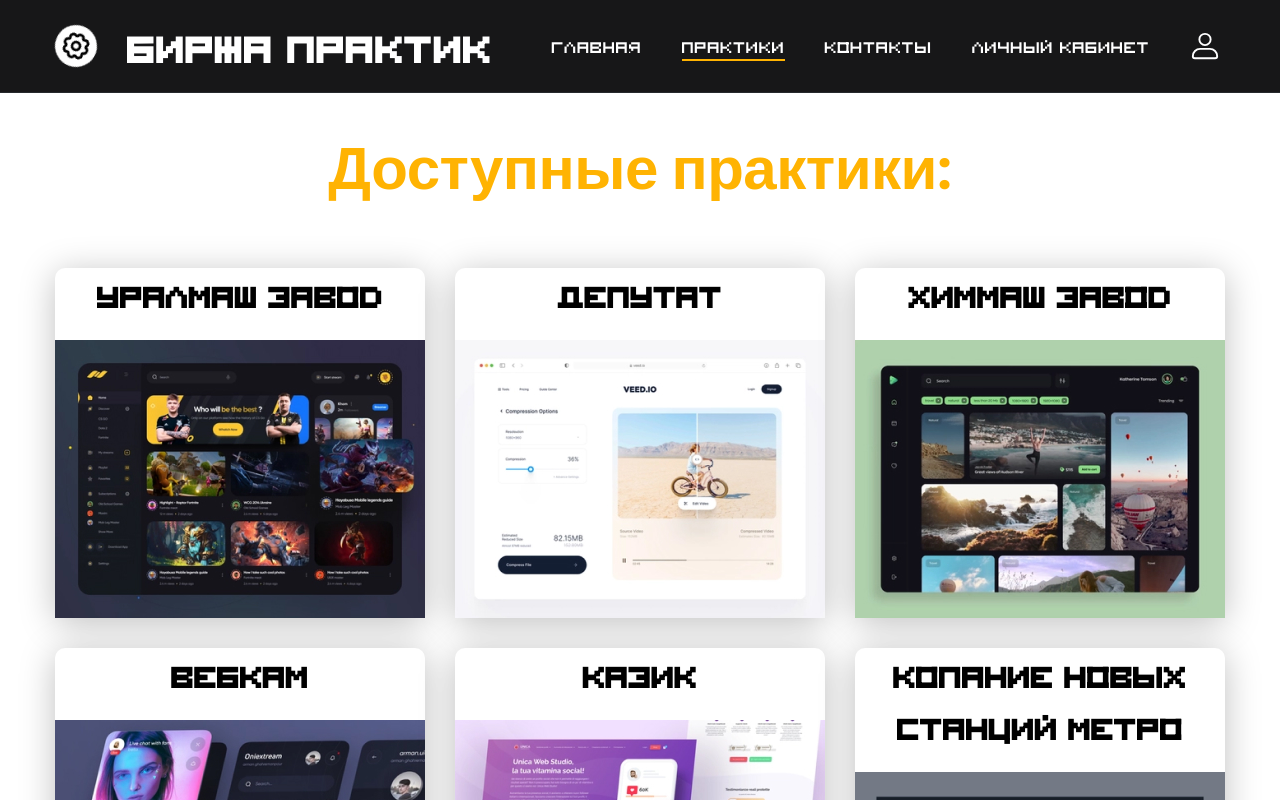
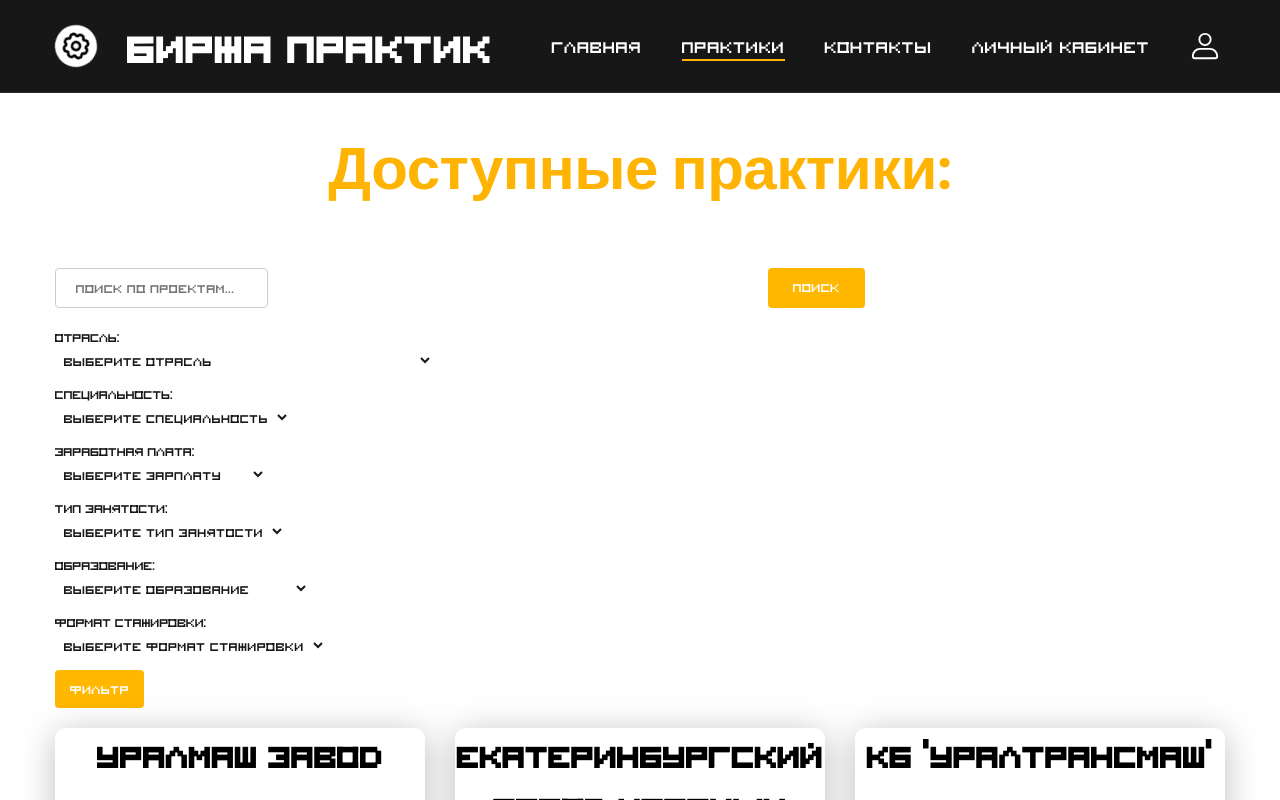
Before and after one commit to m3kskssssssss/web-uralsky-pelmeni, a React (Create React App) app: page /projects in a window 1280 px wide. Shown: the top 800 px of the page. Built offline with nearby package versions, Linux system fonts and the light colour scheme.

Commit message:
Front 1.3
Filters added. Need update projectList and add more photos and categories.

```diff
--- a/src/helpers/projectList.js
+++ b/src/helpers/projectList.js
@@ -22,81 +22,81 @@ const projects = [
         skills: "React, Node.js, MongoDB",
         img: project01,
         imgBig: project01Big,
-        gitHubLink: "https://github.com"
-
+        gitHubLink: "https://github.com",
+        industry: "Информационные технологии, системная интеграция, интернет",
+        specialty: "Frontend",
+        salary: 50000,
+        employmentType: "Полная занятость",
+        education: "высшее",
+        internshipFormat: "дистанционно"
     },
     {
-        title: "Депутат",
-        skills: "React, Node.js, MongoDB",
+        title: "Екатеринбургский завод цветных металлов",
+        skills: "C++, Python, SQL",
         img: project02,
         imgBig: project02Big,
-        gitHubLink: "https://github.com"
-
+        gitHubLink: "https://github.com",
+        industry: "Металлургия, производство",
+        specialty: "Backend",
+        salary: 60000,
+        employmentType: "Полная занятость",
+        education: "высшее",
+        internshipFormat: "очное"
     },
     {
-        title: "Химмаш завод",
-        skills: "React, Node.js, MongoDB",
+        title: "КБ 'Уралтрансмаш'",
+        skills: "Java, Spring, PostgreSQL",
         img: project03,
         imgBig: project03Big,
-        gitHubLink: "https://github.com"
-
+        gitHubLink: "https://github.com",
+        industry: "Производство, машиностроение",
+        specialty: "Fullstack",
+        salary: 70000,
+        employmentType: "Полная занятость",
+        education: "высшее",
+        internshipFormat: "гибридно"
     },
     {
-        title: "Вебкам",
-        skills: "React, Node.js, MongoDB",
+        title: "Уральская горно-металлургическая компания",
+        skills: "HTML, CSS, JavaScript",
         img: project04,
         imgBig: project04Big,
-        gitHubLink: "https://github.com"
-
+        gitHubLink: "https://github.com",
+        industry: "Горная промышленность",
+        specialty: "Frontend",
+        salary: 55000,
+        employmentType: "Частичная занятость",
+        education: "высшее",
+        internshipFormat: "дистанционно"
     },
     {
-        title: "Казик",
-        skills: "React, Node.js, MongoDB",
+        title: "Академия цифровых технологий",
+        skills: "Python, Django, React",
         img: project05,
         imgBig: project05Big,
-        gitHubLink: "https://github.com"
-
+        gitHubLink: "https://github.com",
+        industry: "Образование, IT",
+        specialty: "Backend",
+        salary: 48000,
+        employmentType: "Полная занятость",
+        education: "высшее",
+        internshipFormat: "онлайн"
     },
     {
-        title: "Копание новых станций метро",
-        skills: "React, Node.js, MongoDB",
+        title: "Екатеринбургский завод 'Трансформатор'",
+        skills: "C#, .NET, Azure",
         img: project06,
         imgBig: project06Big,
-        gitHubLink: "https://github.com"
+        gitHubLink: "https://github.com",
+        industry: "Энергетика, производство",
+        specialty: "Fullstack",
+        salary: 65000,
+        employmentType: "Полная занятость",
+        education: "высшее",
+        internshipFormat: "гибридно"
+    },
 
-    },
-    {
-        title: "Копание новых станций метро",
-        skills: "React, Node.js, MongoDB",
-        img: project06,
-        imgBig: project06Big,
-        gitHubLink: "https://github.com"
 
-    },
-    {
-        title: "Копание новых станций метро",
-        skills: "React, Node.js, MongoDB",
-        img: project06,
-        imgBig: project06Big,
-        gitHubLink: "https://github.com"
-
-    },
-    {
-        title: "Копание новых станций метро",
-        skills: "React, Node.js, MongoDB",
-        img: project06,
-        imgBig: project06Big,
-        gitHubLink: "https://github.com"
-
-    },
-    {
-        title: "Копание новых станций метро",
-        skills: "React, Node.js, MongoDB",
-        img: project06,
-        imgBig: project06Big,
-        gitHubLink: "https://github.com"
-
-    },
 ];
 
 export {projects}
--- /dev/null
+++ b/src/pages/Filters.js
@@ -0,0 +1,81 @@
+import React, { useState } from 'react';
+
+const Filters = ({ onFilter }) => {
+    const [industry, setIndustry] = useState('');
+    const [specialty, setSpecialty] = useState('');
+    const [salary, setSalary] = useState('');
+    const [employmentType, setEmploymentType] = useState('');
+    const [education, setEducation] = useState('');
+    const [internshipFormat, setInternshipFormat] = useState('');
+
+    const handleFilter = () => {
+        onFilter({ industry, specialty, salary, employmentType, education, internshipFormat });
+    };
+
+    return (
+        <div className="filters">
+            <div>
+                <label>Отрасль:</label>
+                <select value={industry} onChange={(e) => setIndustry(e.target.value)}>
+                    <option value="">Выберите отрасль</option>
+                    <option value="Автомобильный бизнес">Автомобильный бизнес</option>
+                    <option value="Гостиницы, рестораны, общепит, кейтеринг">Гостиницы, рестораны, общепит, кейтеринг</option>
+                    {/* Добавьте остальные отрасли */}
+                </select>
+            </div>
+
+            <div>
+                <label>Специальность:</label>
+                <select value={specialty} onChange={(e) => setSpecialty(e.target.value)}>
+                    <option value="">Выберите специальность</option>
+                    <option value="Frontend">Frontend</option>
+                    <option value="Backend">Backend</option>
+                    {/* Добавьте остальные специальности */}
+                </select>
+            </div>
+
+            <div>
+                <label>Заработная плата:</label>
+                <select value={salary} onChange={(e) => setSalary(e.target.value)}>
+                    <option value="">Выберите зарплату</option>
+                    <option value="0">без заработной платы</option>
+                    <option value="20000">от 20.000</option>
+                    <option value="50000">от 50.000</option>
+                    {/* Добавьте остальные зарплаты */}
+                </select>
+            </div>
+
+            <div>
+                <label>Тип занятости:</label>
+                <select value={employmentType} onChange={(e) => setEmploymentType(e.target.value)}>
+                    <option value="">Выберите тип занятости</option>
+                    <option value="Полная занятость">Полная занятость</option>
+                    <option value="Неполная занятость">Неполная занятость</option>
+                </select>
+            </div>
+
+            <div>
+                <label>Образование:</label>
+                <select value={education} onChange={(e) => setEducation(e.target.value)}>
+                    <option value="">Выберите образование</option>
+                    <option value="высшее">высшее</option>
+                    <option value="среднее профессиональное">среднее профессиональное</option>
+                </select>
+            </div>
+
+            <div>
+                <label>Формат стажировки:</label>
+                <select value={internshipFormat} onChange={(e) => setInternshipFormat(e.target.value)}>
+                    <option value="">Выберите формат стажировки</option>
+                    <option value="дистанционно">дистанционно</option>
+                    <option value="очно">очно</option>
+                    <option value="совмещенный">совмещенный</option>
+                </select>
+            </div>
+
+            <button onClick={handleFilter}>ФИЛЬТР</button>
+        </div>
+    );
+};
+
+export default Filters;
--- a/src/pages/Projects.js
+++ b/src/pages/Projects.js
@@ -1,17 +1,50 @@
-import { Link } from "react-router-dom"; // Импортируйте Link для маршрутизации
+import { Link } from "react-router-dom";
 import { projects } from "../helpers/projectList";
+import Search from "./Search";
+import Filters from "./Filters"; // Импортируйте компонент фильтров
+import { useState } from "react";
 import "./style.css";
 
 const Projects = () => {
+    const [filteredProjects, setFilteredProjects] = useState(projects);
+
+    const handleSearch = (query) => {
+        const lowercasedQuery = query.toLowerCase();
+        const filtered = projects.filter(project =>
+            project.title.toLowerCase().includes(lowercasedQuery) ||
+            project.skills.toLowerCase().includes(lowercasedQuery)
+        );
+        setFilteredProjects(filtered);
+    };
+
+    const handleFilter = (filters) => {
+        const { industry, specialty, salary, employmentType, education, internshipFormat } = filters;
+
+        const filtered = projects.filter(project => {
+            return (
+                (!industry || project.industry === industry) &&
+                (!specialty || project.specialty === specialty) &&
+                (!salary || (salary === "0" ? project.salary === 0 : project.salary >= salary)) &&
+                (!employmentType || project.employmentType === employmentType) &&
+                (!education || project.education === education) &&
+                (!internshipFormat || project.internshipFormat === internshipFormat)
+            );
+        });
+
+        setFilteredProjects(filtered);
+    };
+
     return (
         <main className="section">
             <div className="container">
                 <h2 className="title-1">Доступные практики:</h2>
+                <Search onSearch={handleSearch} />
+                <Filters onFilter={handleFilter} /> {/* Добавьте компонент фильтров */}
                 <ul className="projects">
-            {projects.map((project, index) => {
+                    {filteredProjects.map((project, index) => {
                         return (
                             <li key={index}>
-                        <Link to={`/project/${index}`}> {/* Добавьте ссылку на проект с его индексом */}
+                                <Link to={`/project/${index}`}>
                                     <div className="project">
                                         <h1 className="title-2">{project.title}</h1>
                                         <img src={project.img} alt={project.title} />
@@ -22,7 +55,8 @@ const Projects = () => {
                     })}
                 </ul>
             </div>
-</main> );
+        </main>
+    );
 }
 
 export default Projects;
--- /dev/null
+++ b/src/pages/Search.js
@@ -0,0 +1,23 @@
+import React, { useState } from 'react';
+
+const Search = ({ onSearch }) => {
+    const [query, setQuery] = useState('');
+
+    const handleSearch = () => {
+        onSearch(query);
+    };
+
+    return (
+        <div className="search">
+            <input
+                type="text"
+                placeholder="Поиск по проектам..."
+                value={query}
+                onChange={(e) => setQuery(e.target.value)}
+            />
+            <button onClick={handleSearch}>Поиск</button>
+        </div>
+    );
+};
+
+export default Search;
--- a/src/pages/style.css
+++ b/src/pages/style.css
@@ -13,3 +13,77 @@
 	font-weight: normal;
 
   }
+
+  .search {
+    margin-bottom: 20px;
+	display: flex
+
+}
+
+.search input {
+    padding: 10px 20px;
+    margin-right: 500px;
+    border: 1px solid #ccc;
+    border-radius: 4px;
+	font-family: '8bit', sans-serif;
+	display: flex
+}
+
+.search button {
+    padding: 10px 25px;
+	left: -15%;
+    background-color: #ffb700;
+    color: white;
+    border: none;
+    border-radius: 4px;
+    cursor: pointer;
+	font-family: '8bit', sans-serif;
+	display: flex
+
+}
+
+.search button:hover {
+    background-color: #ffb700;
+}
+
+.filters {
+    margin-bottom: 20px;
+}
+
+.filters div {
+    margin-bottom: 10px;
+}
+
+.filters label {
+    margin-right: 10px;
+	font-family: '8bit', sans-serif;
+	display: flex
+
+}
+
+.filters select {
+    padding: 5px;
+    margin-right: 10px;
+	font-family: '8bit', sans-serif;
+	display: flex
+
+}
+
+.filters button {
+    padding: 10px 15px;
+    background-color: #ffb700;
+    color: white;
+    border: none;
+    border-radius: 4px;
+    cursor: pointer;
+	font-family: '8bit', sans-serif;
+	display: flex
+
+}
+
+.filters button:hover {
+    background-color: #0056b3;
+	font-family: '8bit', sans-serif;
+	display: flex
+
+}
```
Lines whose indentation alone changed are shown as unchanged.
